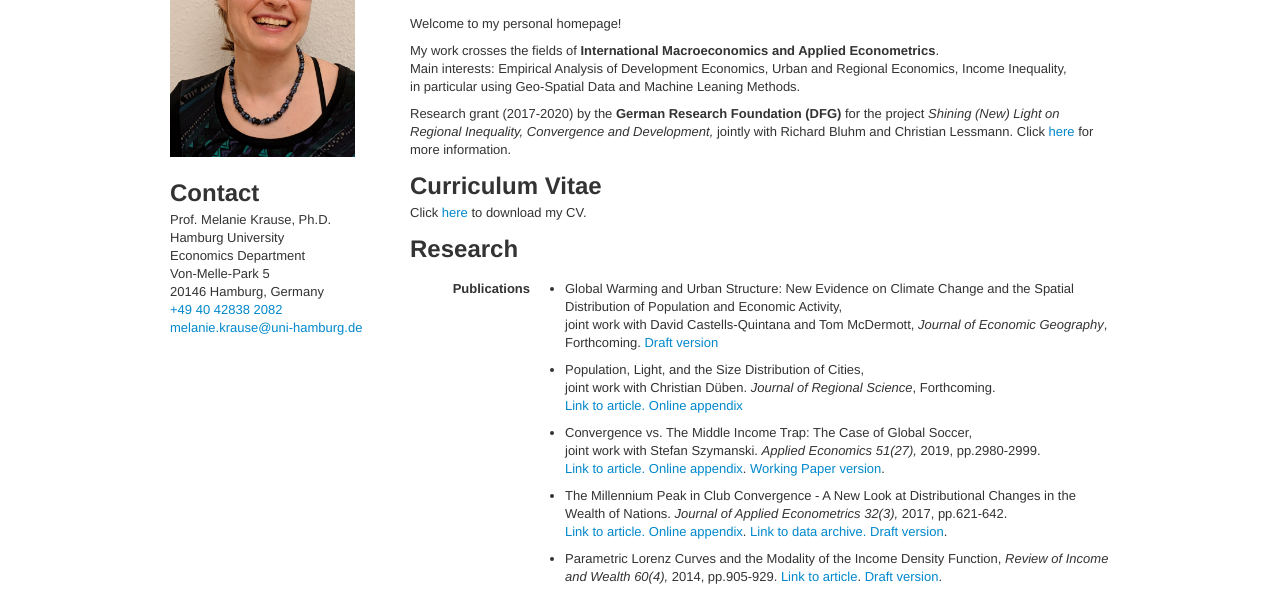
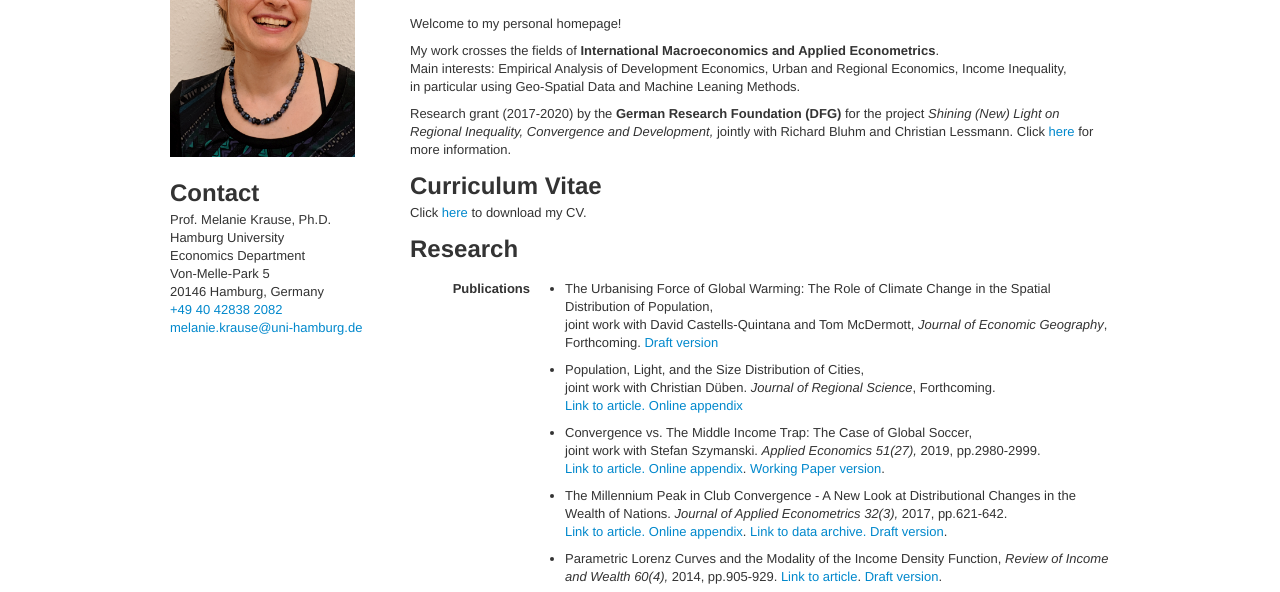
Before and after one commit to melaniekrause/melaniekrause.github.io, a plain HTML site: page index.html in a window 1280 px wide. Shown: the part 173-765 px from the top of the page. Drawn offline with Linux system fonts and the light colour scheme.

Commit message:
Title of Publication updated

```diff
--- a/index.html
+++ b/index.html
@@ -57,7 +57,7 @@
             <p>
 				<dl class="dl-horizontal">
                          <dt>Publications</dt>
-                         <dd><ul><li> Global Warming and Urban Structure: New Evidence on Climate Change and the Spatial Distribution of Population and Economic Activity, <br/> joint work with David Castells-Quintana and Tom McDermott,  <i>Journal of Economic Geography</i>, Forthcoming. <a href="assets/pdf/JoEconGeoDRAFT.pdf">Draft version</a> </li></ul></dd>
+                         <dd><ul><li> The Urbanising Force of Global Warming: The Role of Climate Change in the Spatial Distribution of Population, <br/> joint work with David Castells-Quintana and Tom McDermott,  <i>Journal of Economic Geography</i>, Forthcoming. <a href="assets/pdf/JoEconGeoDRAFT.pdf">Draft version</a> </li></ul></dd>
                          <dd><ul><li> Population, Light, and the Size Distribution of Cities, <br/> joint work with Christian D&uuml;ben. <i>Journal of Regional Science</i>, Forthcoming. <br/> <a href="https://onlinelibrary.wiley.com/doi/full/10.1111/jors.12507">Link to article. <a href="assets/pdf/DuebenKrause2020_OnlineAppendix.pdf">Online appendix</a> </li></ul></dd>
                          <dd><ul><li> Convergence vs. The Middle Income Trap: The Case of Global Soccer,  <br/> joint work with Stefan Szymanski. <i>Applied Economics 51(27),</i> 2019, pp.2980-2999. <br/>
                             <a href="https://doi.org/10.1080/00036846.2018.1564018">Link to article. <a href="assets/pdf/Soccer_OnlineAppendix.pdf">Online appendix</a>. <a href="assets/pdf/SoccerConvergence_WP.pdf">Working Paper version</a>. </li></ul></dd>
```
Also changed, not shown: research.html (+1 -1 lines).
